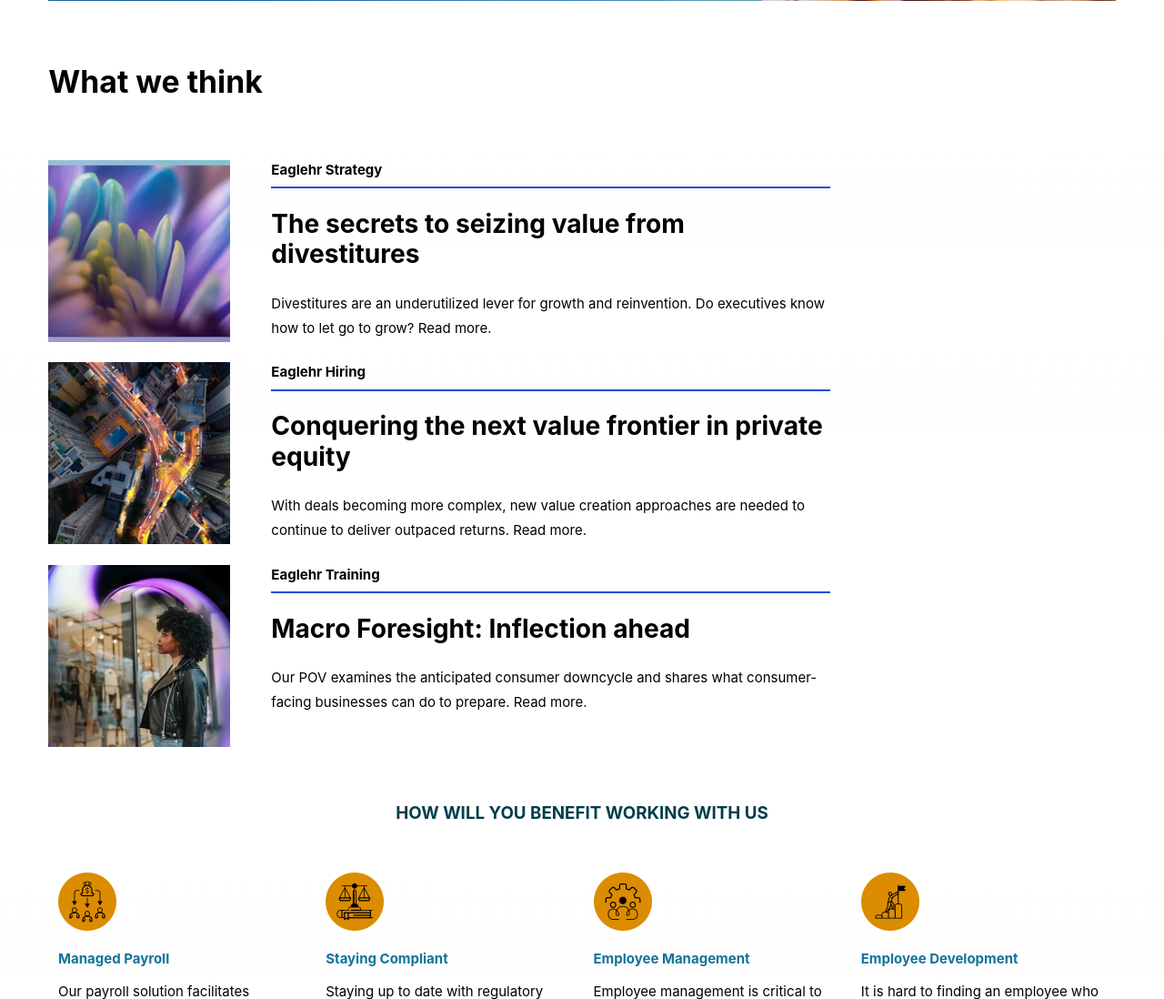
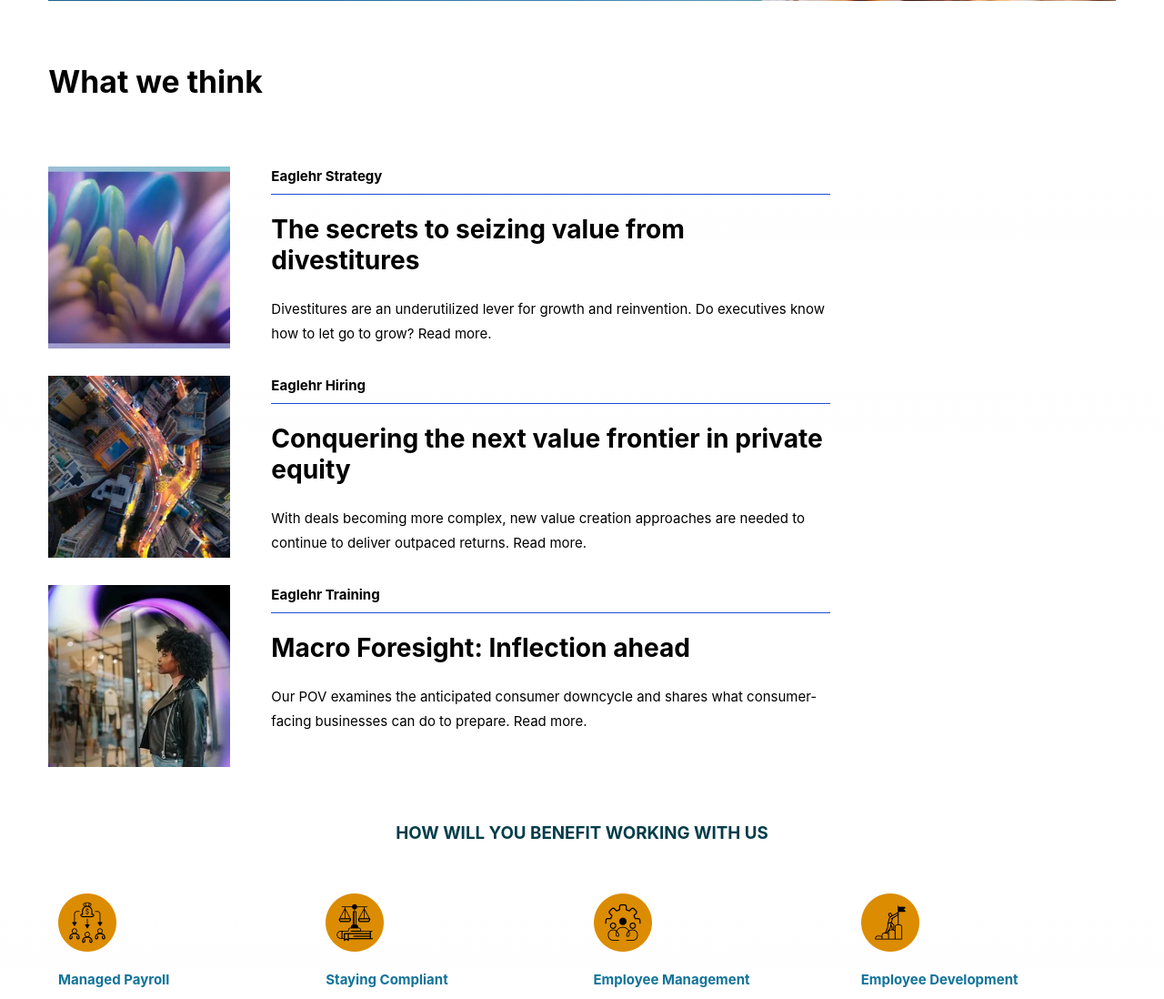
Before and after one commit to dkibui/eaglehr_website, a Django app: page / in a window 1280 px wide. Shown: the part 633-1731 px from the top of the page at 91% size. Run offline with Django 4.2, Linux system fonts and the light colour scheme; data comes from the database, SQL or seed files in the repository; some libraries are stand-ins or nearby versions.

Commit message:
Restyle hero's category bottom border width

```diff
--- a/templates/webapp/index.html
+++ b/templates/webapp/index.html
@@ -11,12 +11,12 @@
   </div>
 </header>
 
-<section class="w-11/12 mx-auto max-w-[1368px] grid grid-cols-1	gap-y-6">
+<section class="w-11/12 mx-auto max-w-[1368px] grid grid-cols-1	gap-y-8">
   <h2 class="font-bold text-4xl mb-12 text-black ">What we think</h2>
   <div class="flex gap-x-12 max-w-[860px]">
     <img src="{% static 'images/featured/Featured-Hero-Image.webp' %}" class="block max-w-[200px]" alt="Featured Hero Image">
     <div class="flex flex-col">
-      <h2 class="text-black font-bold border-b-2 border-blue-700 inline mb-6 pb-2">Eaglehr Strategy</h2>
+      <h2 class="text-black font-bold border-b border-blue-700 inline mb-6 pb-2">Eaglehr Strategy</h2>
       <h3 class="font-bold text-3xl text-black mb-6">The secrets to seizing value from divestitures</h3>
       <p>Divestitures are an underutilized lever for growth and reinvention. Do executives know how to let go to grow? Read more.</p>
     </div>
@@ -24,7 +24,7 @@
   <div class="flex gap-x-12 max-w-[860px]">
     <img src="{% static 'images/featured/Featured-Hero-Image 2.webp' %}" class="block max-w-[200px]" alt="Featured Hero Image">
     <div class="flex flex-col">
-      <h2 class="text-black font-bold border-b-2 border-blue-700 inline mb-6 pb-2">Eaglehr Hiring</h2>
+      <h2 class="text-black font-bold border-b border-blue-700 inline mb-6 pb-2">Eaglehr Hiring</h2>
       <h3 class="font-bold text-3xl text-black mb-6">Conquering the next value frontier in private equity</h3>
       <p>With deals becoming more complex, new value creation approaches are needed to continue to deliver outpaced returns. Read more.</p>
     </div>
@@ -32,7 +32,7 @@
   <div class="flex gap-x-12 max-w-[860px]">
     <img src="{% static 'images/featured/Featured-Hero-Image 3.webp' %}" class="block max-w-[200px]" alt="Featured Hero Image">
     <div class="flex flex-col">
-      <h2 class="text-black font-bold border-b-2 border-blue-700 inline mb-6 pb-2">Eaglehr Training</h2>
+      <h2 class="text-black font-bold border-b border-blue-700 inline mb-6 pb-2">Eaglehr Training</h2>
       <h3 class="font-bold text-3xl text-black mb-6">Macro Foresight: Inflection ahead</h3>
       <p>Our POV examines the anticipated consumer downcycle and shares what consumer-facing businesses can do to prepare. Read more.</p>
     </div>
```
